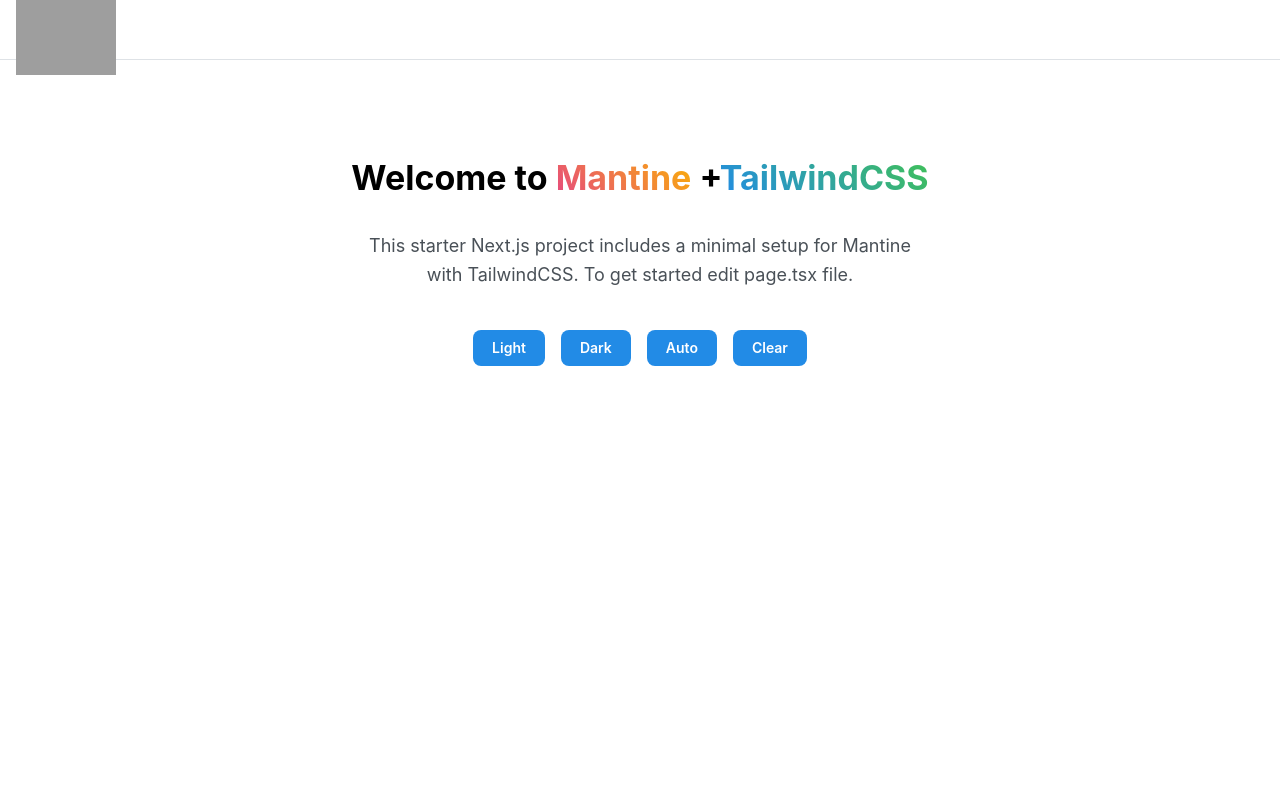
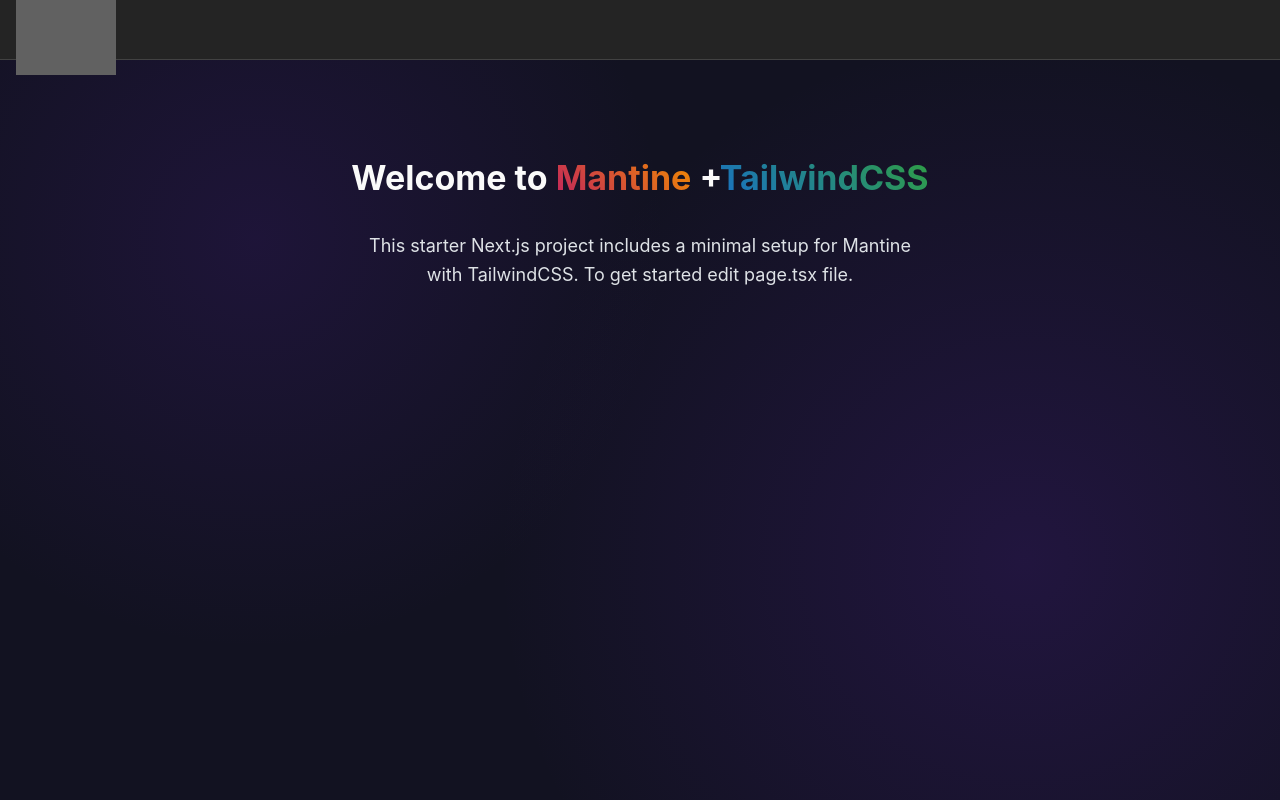
Before and after one commit to sadeqismailzadeh/spirit-shop, a Next.js app: page / in a window 1280 px wide. Built offline with nearby package versions, Linux system fonts and the light colour scheme; grey boxes are pictures that could not be loaded.

Commit message:
css adaption

```diff
--- a/src/app/globals.css
+++ b/src/app/globals.css
@@ -1 +1,267 @@
 @import "./theme.css";
+
+@theme inline {
+  /* shadcn-style tokens: :root stores raw HSL triplets, so wrap in hsl() */
+  --color-background: hsl(var(--background));
+  --color-foreground: hsl(var(--foreground));
+  --color-card: hsl(var(--card));
+  --color-card-foreground: hsl(var(--card-foreground));
+  --color-popover: hsl(var(--popover));
+  --color-popover-foreground: hsl(var(--popover-foreground));
+  --color-primary: hsl(var(--primary)); /* intentionally overrides Mantine's */
+  --color-primary-foreground: hsl(var(--primary-foreground));
+  --color-secondary: hsl(var(--secondary));
+  --color-secondary-foreground: hsl(var(--secondary-foreground));
+  --color-muted: hsl(var(--muted));
+  --color-muted-foreground: hsl(var(--muted-foreground));
+  --color-accent: hsl(var(--accent));
+  --color-accent-foreground: hsl(var(--accent-foreground));
+  --color-destructive: hsl(var(--destructive));
+  --color-destructive-foreground: hsl(var(--destructive-foreground));
+  --color-border: hsl(var(--border));
+  --color-input: hsl(var(--input));
+  --color-ring: hsl(var(--ring));
+
+  /* radii (literal values so they don't depend on a --radius variable) */
+  --radius-sm: calc(0.75rem - 4px);
+  --radius-md: calc(0.75rem - 2px);
+  --radius-lg: 0.75rem;
+  --radius-xl: calc(0.75rem + 4px);
+
+  /* custom palette */
+  --color-magic-purple: #9b87f5;
+  --color-magic-deep-purple: #7e69ab;
+  --color-magic-light-purple: #d6bcfa;
+  --color-magic-soft-purple: #e5deff;
+  --color-magic-blue: #33c3f0;
+  --color-magic-pink: #d946ef;
+
+  --color-element-fire: #ff6b6b;
+  --color-element-ice: #5cceff;
+  --color-element-electric: #ffd43b;
+}
+
+@utility container {
+  margin-inline: auto;
+  padding-inline: 2rem;
+  @media (width >= --theme(--breakpoint-sm)) {
+    max-width: none;
+  }
+  @media (width >= 1400px) {
+    max-width: 1400px;
+  }
+}
+
+@utility animate-twinkle {
+  animation: twinkle 4s ease-in-out infinite;
+}
+
+@utility animate-glow {
+  animation: glow 3s ease-in-out infinite;
+}
+
+@utility floating {
+  animation: float 6s ease-in-out infinite;
+}
+
+@utility star {
+  @apply absolute bg-white rounded-full opacity-70 animate-twinkle;
+  box-shadow:
+    0 0 4px 1px white,
+    0 0 8px 2px rgba(255, 255, 255, 0.6);
+}
+
+@utility star-small {
+  @apply w-1 h-1;
+}
+
+@utility star-medium {
+  @apply w-1.5 h-1.5;
+}
+
+@utility star-large {
+  @apply w-2 h-2;
+}
+
+@utility potion-card {
+  @apply bg-card rounded-xl overflow-hidden border border-purple-700/30 shadow-lg transition-all hover:shadow-purple-500/20 hover:border-purple-500/40;
+  background-image: radial-gradient(
+    circle at 100% 0%,
+    rgba(155, 135, 245, 0.15) 0%,
+    transparent 25%
+  );
+}
+
+@utility potion-fire {
+  @apply hover:shadow-element-fire/20 hover:border-element-fire/40;
+  background-image: radial-gradient(
+    circle at 100% 0%,
+    rgba(255, 107, 107, 0.15) 0%,
+    transparent 25%
+  );
+}
+
+@utility potion-ice {
+  @apply hover:shadow-element-ice/20 hover:border-element-ice/40;
+  background-image: radial-gradient(
+    circle at 100% 0%,
+    rgba(92, 206, 255, 0.15) 0%,
+    transparent 25%
+  );
+}
+
+@utility potion-electric {
+  @apply hover:shadow-element-electric/20 hover:border-element-electric/40;
+  background-image: radial-gradient(
+    circle at 100% 0%,
+    rgba(255, 212, 59, 0.15) 0%,
+    transparent 25%
+  );
+}
+
+@utility filter-pill {
+  @apply px-4 py-2 rounded-full text-sm font-medium transition-all;
+}
+
+@utility tag {
+  @apply px-2 py-1 text-xs rounded-md bg-secondary text-foreground/70 hover:text-foreground transition-colors;
+}
+
+:root {
+  --background: 240 30% 10%;
+  --foreground: 0 0% 98%;
+  --card: 240 25% 15%;
+  --card-foreground: 0 0% 98%;
+  --popover: 240 25% 15%;
+  --popover-foreground: 0 0% 98%;
+  --primary: 273 75% 75%;
+  --primary-foreground: 0 0% 98%;
+  --secondary: 240 30% 20%;
+  --secondary-foreground: 0 0% 98%;
+  --muted: 240 30% 20%;
+  --muted-foreground: 240 5% 64.9%;
+  --accent: 273 75% 75%;
+  --accent-foreground: 0 0% 98%;
+  --destructive: 0 62.8% 30.6%;
+  --destructive-foreground: 0 0% 98%;
+  --border: 240 30% 20%;
+  --input: 240 30% 20%;
+  --ring: 273 75% 75%;
+}
+
+/* `base` sits below Mantine's layer, so only keep rules Mantine doesn't touch */
+@layer base {
+  * {
+    @apply border-border;
+  }
+
+  html {
+    @apply scroll-smooth;
+  }
+}
+
+/* `components` comes after `mantine` in the layer order, so these win over
+   Mantine's body styles but are still beaten by Tailwind utilities. */
+@layer components {
+  body {
+    @apply bg-background text-foreground antialiased;
+    background-image:
+      radial-gradient(
+        circle at 20% 30%,
+        rgba(78, 30, 150, 0.2) 0%,
+        transparent 35%
+      ),
+      radial-gradient(
+        circle at 80% 70%,
+        rgba(94, 34, 180, 0.2) 0%,
+        transparent 45%
+      );
+  }
+
+  p,
+  h2 {
+    @apply text-purple-100/70;
+  }
+}
+
+@keyframes twinkle {
+  0%,
+  100% {
+    opacity: 1;
+  }
+  50% {
+    opacity: 0.3;
+  }
+}
+
+@keyframes float {
+  0%,
+  100% {
+    transform: translateY(0);
+  }
+  50% {
+    transform: translateY(-10px);
+  }
+}
+
+@keyframes glow {
+  0%,
+  100% {
+    filter: brightness(1);
+  }
+  50% {
+    filter: brightness(1.3);
+  }
+}
+
+@keyframes glowing {
+  0% {
+    background-position: 0 0;
+  }
+  50% {
+    background-position: 400% 0;
+  }
+  100% {
+    background-position: 0 0;
+  }
+}
+
+@keyframes fadeIn {
+  from {
+    opacity: 0;
+  }
+  to {
+    opacity: 1;
+  }
+}
+
+@keyframes slideUp {
+  from {
+    transform: translateY(20px);
+    opacity: 0;
+  }
+  to {
+    transform: translateY(0);
+    opacity: 1;
+  }
+}
+
+@keyframes float-up {
+  0% {
+    transform: translateY(0) rotate(0deg);
+    opacity: 0;
+  }
+  20% {
+    opacity: 0.5;
+  }
+  50% {
+    opacity: 0.8;
+  }
+  90% {
+    opacity: 0.1;
+  }
+  100% {
+    transform: translateY(-100px) rotate(360deg);
+    opacity: 0;
+  }
+}
--- a/src/app/layout.tsx
+++ b/src/app/layout.tsx
@@ -19,11 +19,11 @@
 }>) {
   return (
     <html lang="en" {...mantineHtmlProps}>
-      <head>
-        <ColorSchemeScript />
-      </head>
+      <head>{/* <ColorSchemeScript /> */}</head>
       <body className="antialiased">
-        <MantineProvider theme={theme}>{children}</MantineProvider>
+        <MantineProvider theme={theme} defaultColorScheme="dark">
+          {children}
+        </MantineProvider>
       </body>
     </html>
   );
--- a/src/app/page.tsx
+++ b/src/app/page.tsx
@@ -57,7 +57,7 @@
         </Text>
 
         <div className="flex justify-center mt-10">
-          <ColorSchemesSwitcher />
+          {/* <ColorSchemesSwitcher /> */}
         </div>
       </AppShellMain>
     </AppShell>
```
